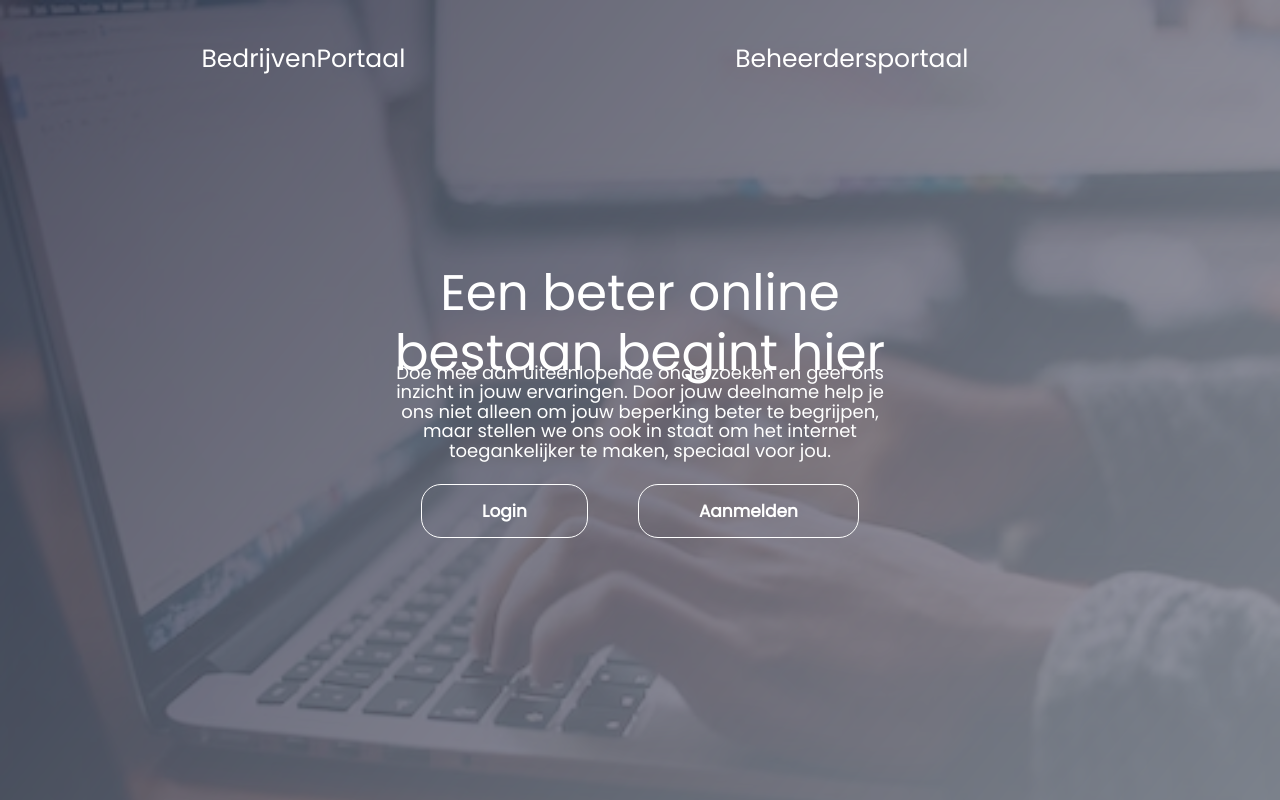
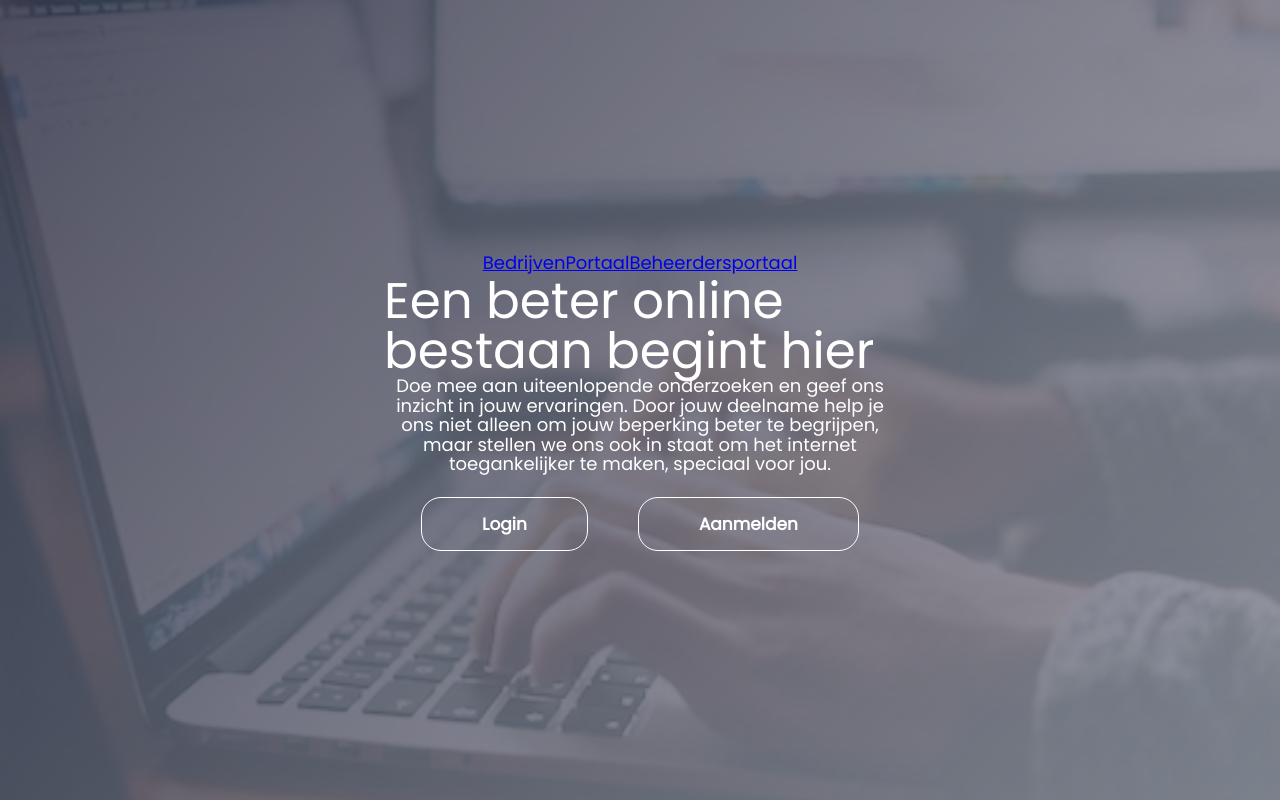
Before and after one commit to WesselMH/WDRP.3.i, a React (Create React App) app in the folder wpr-gr-i/: page / in a window 1280 px wide. Built offline with nearby package versions, Linux system fonts and the light colour scheme; the HTML template or start-up script is replaced by a standard one.

Commit message:
voorpagna verbeteren

```diff
--- a/wpr-gr-i/src/App.css
+++ /dev/null
@@ -1,87 +0,0 @@
-/* App.css */
-body {
-  margin: 0;
-  padding: 0;
-  box-sizing: border-box;
-  font-family: 'Poppins', sans-serif;
-}
-
-.App {
-  background-size: cover;
-  background-position: center;
-  background-repeat: no-repeat;
-  min-height: 100vh;
-  display: flex;
-  flex-direction: column;
-  align-items: center;
-  justify-content: center;
-
-
-}
-.navbar {
-  position: fixed;
-  margin-top: 40px;
-  top: 0;
-  left: 0;
-  width: 100%;
-  text-align: center;
-}
-
-.navbar a {
-  text-decoration: none;
-  color: #ffffff;
-  font-size: 25px;
-  margin: 0 110px;
-  display: inline-block;
-  transition: color 0.3s ease-in-out;
-}
-
-.navbar a:hover{
-  color: #333; /* Change the text color on hover */
-}
-h1 {
-  color: #FFF;
-  width: 40%; /* Set to 100% to take the full width of the container */
-  height: 100px; /* Set a fixed height */
-  text-align: center;
-  font-family: 'Poppins', sans-serif;
-  font-size: 50px; /* Adjust font size as needed */
-  font-style: normal;
-  font-weight: 300;
-  line-height: 60px; /* Set line-height equal to the height for vertical centering */
-}
-
-h4{
-  color: #FFF;
-  width: 40%;
-  height: 81px;
-  text-align: center;
-  font-family: Inter;
-  font-size: 18px;
-  font-style: normal;
-  font-weight: 300;
-  line-height: 19.5px; /* 121.875% */
-  font-family: 'Poppins', sans-serif;
-}
-
-/* Responsive Styles */
-@media screen and (max-width: 600px) {
-  .App{
-
-  }
-  .navbar {
-    flex-direction:column;
-
-    align-items: center;
-  }
-  .navbar a {
-    margin: 5px 0;
-    width: 100%;
-
-
-  }
-
-  h1, h4 {
-    width: 100%;
-  }
-}
--- a/wpr-gr-i/src/App.js
+++ b/wpr-gr-i/src/App.js
@@ -1,5 +1,5 @@
 import React from "react";
-import "./App.css";
+// import "./App.css";
 import { Routes, Route } from "react-router-dom";
 
 import VoorPagina from "./Pages/VoorPagina";
--- a/wpr-gr-i/src/Pages/VoorPagina.css
+++ b/wpr-gr-i/src/Pages/VoorPagina.css
@@ -17,36 +17,28 @@ body {
 
   }
   .navbar {
-    position: fixed;
-    margin-top: 40px;
-    top: 0;
-    left: 0;
-    width: 100%;
-    text-align: center;
+    display: flex;
+    justify-content: center;
+
   }
 
   .navbar li {
-    text-decoration: none;
-    color: #ffffff;
-    font-size: 25px;
-    margin: 0 110px;
-    display: inline-block;
-    transition: color 0.3s ease-in-out;
+
   }
 
   .navbar li:hover{
-    color: #333; /* Change the text color on hover */
+   /* Change the text color on hover */
   }
   h1 {
     color: #FFF;
     width: 40%; /* Set to 100% to take the full width of the container */
     height: 100px; /* Set a fixed height */
-    text-align: center;
     font-family: 'Poppins', sans-serif;
     font-size: 50px; /* Adjust font size as needed */
     font-style: normal;
     font-weight: 300;
-    line-height: 60px; /* Set line-height equal to the height for vertical centering */
+    line-height: 50px; /* Set line-height equal to the height for vertical centering */
+
   }
 
   h4{
--- a/wpr-gr-i/src/Pages/VoorPagina.js
+++ b/wpr-gr-i/src/Pages/VoorPagina.js
@@ -14,16 +14,10 @@ function VoorPagina() {
         `}
       </style>
 
-      <nav className="navbar">
-        <ul>
-          <il>
+      <div className="navbar">
             <Link to='/BedrijvenPortaal'>BedrijvenPortaal</Link>
-          </il>
-          <li>
             <Link to='/BeheerdersPortaal'>Beheerdersportaal</Link>
-          </li>
-        </ul>
-      </nav>
+      </div>
 
       <h1 className="voorPagina-titel">Een beter online bestaan begint hier</h1>
       <h4 >
```
